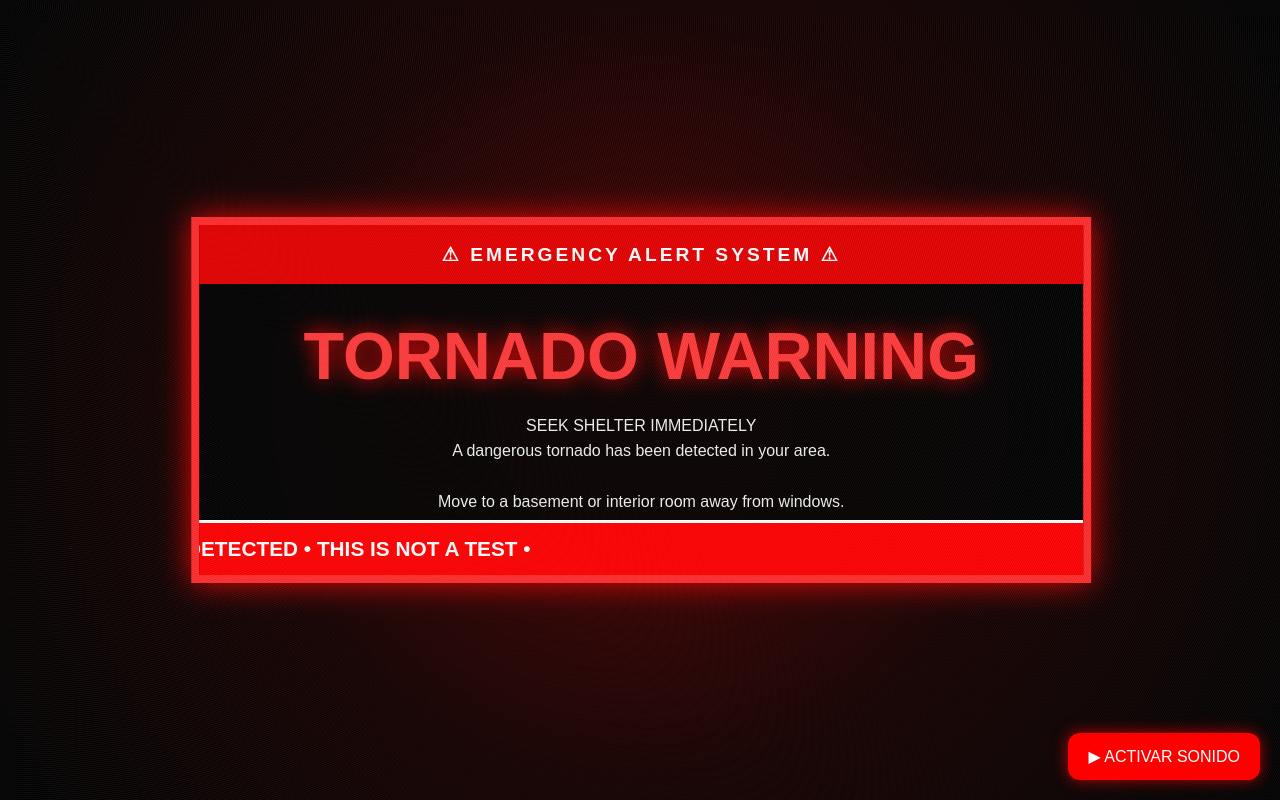
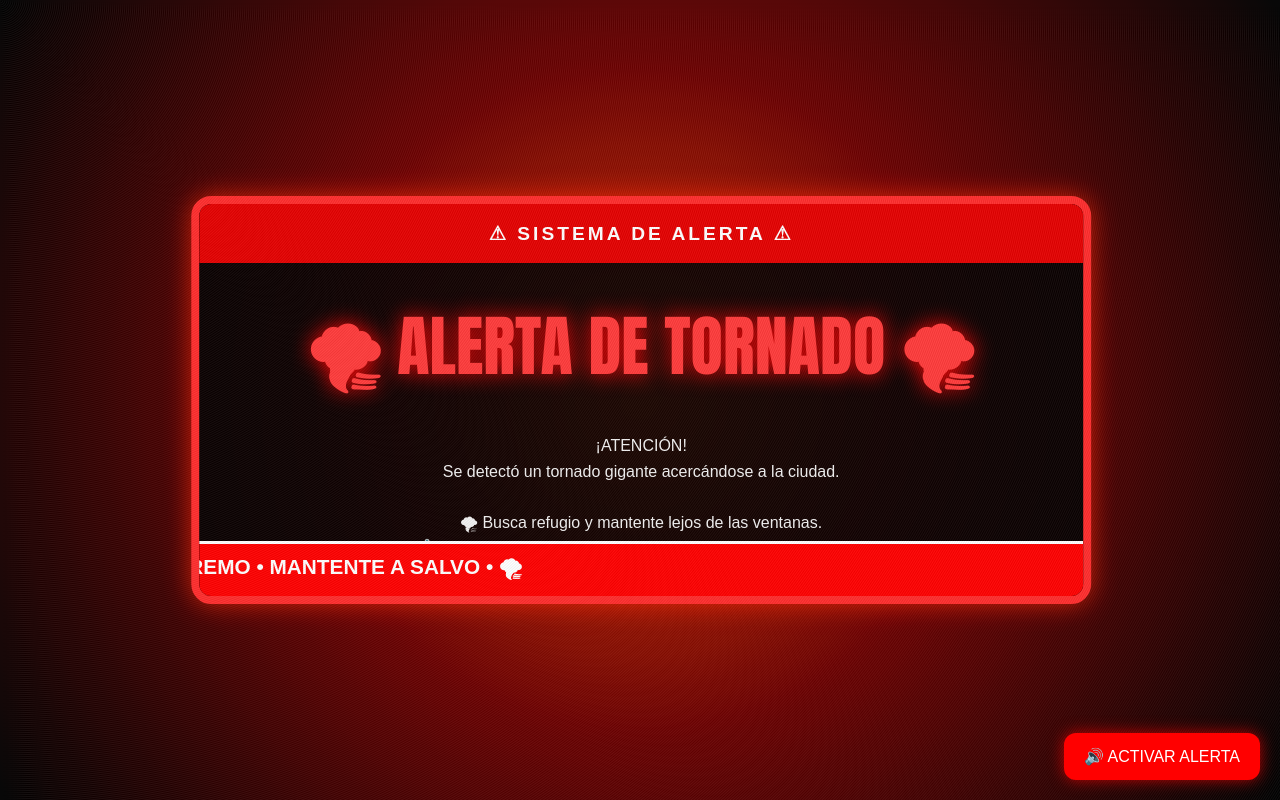
Before and after one commit to sasotob-apoyoduocuc/Gabriel_Soto, a plain HTML site: page index.html in a window 1280 px wide. Drawn offline with Linux system fonts and the light colour scheme.

Commit message:
Update tornado alert text and styles

```diff
--- a/index.html
+++ b/index.html
@@ -2,14 +2,21 @@
 <head>
   <meta charset="UTF-8" />
   <meta name="viewport" content="width=device-width, initial-scale=1.0" />
-  <title>Alerta de Tornado</title>
+  <title>ALERTA DE TORNADO</title>
   <style>
     * {
       margin: 0;
       padding: 0;
       box-sizing: border-box;
       font-family: Arial, Helvetica, sans-serif;
-    }body {
+    }html, body {
+  width: 100%;
+  height: 100%;
+  overflow: hidden;
+  background: #000;
+}
+
+body {
   background: #000;
   overflow: hidden;
   color: white;
@@ -22,7 +29,7 @@
 .background-flash {
   position: fixed;
   inset: 0;
-  background: radial-gradient(circle, #5b0000 0%, #1a0000 50%, #000 100%);
+  background: radial-gradient(circle, #ff3b00 0%, #7a0000 45%, #000 100%);
   animation: pulseBg 1.2s infinite;
   z-index: 0;
 }
@@ -34,6 +41,8 @@
 }
 
 .alert-box {
+  border-radius: 20px;
+  overflow: hidden;
   position: relative;
   z-index: 2;
   width: 90%;
@@ -41,7 +50,12 @@
   border: 8px solid #ff2d2d;
   background: rgba(0,0,0,0.88);
   box-shadow: 0 0 30px rgba(255,0,0,0.9);
-  animation: shake 0.08s infinite alternate;
+  animation: shake 0.08s infinite alternate, glow 1.2s infinite alternate;
+}
+
+@keyframes glow {
+  from { box-shadow: 0 0 20px rgba(255,0,0,0.7); }
+  to { box-shadow: 0 0 45px rgba(255,120,0,1); }
 }
 
 @keyframes shake {
@@ -75,6 +89,7 @@
 }
 
 .warning {
+  font-family: Impact, Haettenschweiler, 'Arial Black', sans-serif;
   font-size: 4rem;
   font-weight: 900;
   color: #ff3b3b;
@@ -215,27 +230,34 @@
 </head>
 <body>  <div class="background-flash"></div>  <div class="alert-box">
     <div class="top-bar">
-      ⚠ EMERGENCY ALERT SYSTEM ⚠
+      ⚠ SISTEMA DE ALERTA ⚠
     </div><div class="content">
-  <div class="warning">TORNADO WARNING</div>
+  <div class="warning">🌪 ALERTA DE TORNADO 🌪</div>
 
   <div class="details">
-    SEEK SHELTER IMMEDIATELY<br>
-    A dangerous tornado has been detected in your area.<br><br>
-    Move to a basement or interior room away from windows.<br>
-    Stay tuned for further emergency updates.
+    ¡ATENCIÓN!<br>
+    Se detectó un tornado gigante acercándose a la ciudad.<br><br>
+    🌪 Busca refugio y mantente lejos de las ventanas.<br>
+    📢 Sigue las instrucciones de emergencia y mantén la calma.
   </div>
 </div>
 
 <div class="ticker">
   <div class="ticker-text">
-    EMERGENCY WARNING • TAKE COVER NOW • EXTREME WEATHER EVENT DETECTED • THIS IS NOT A TEST •
+    🌪 ALERTA DE TORNADO • BUSCA REFUGIO • EVENTO CLIMÁTICO EXTREMO • MANTENTE A SALVO • 🌪
   </div>
 </div>
 
   </div>  <div class="static"></div>  <button class="play-button" onclick="startAlert()">
-    ▶ ACTIVAR SONIDO
+    🔊 ACTIVAR ALERTA
   </button>  <script>
+    // Pantalla completa automática en móviles
+    document.addEventListener('click', () => {
+      const el = document.documentElement;
+      if (el.requestFullscreen) {
+        el.requestFullscreen().catch(() => {});
+      }
+    }, { once: true });
     let started = false;
 
     function startAlert() {
```
